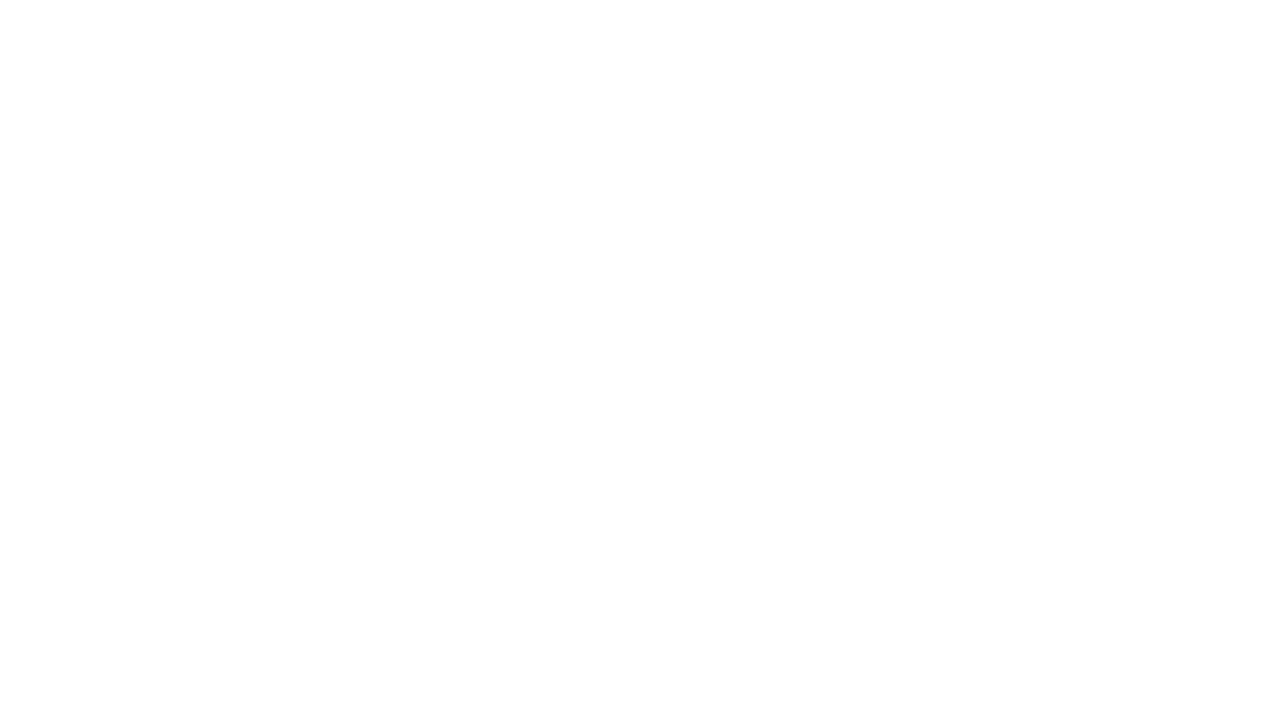
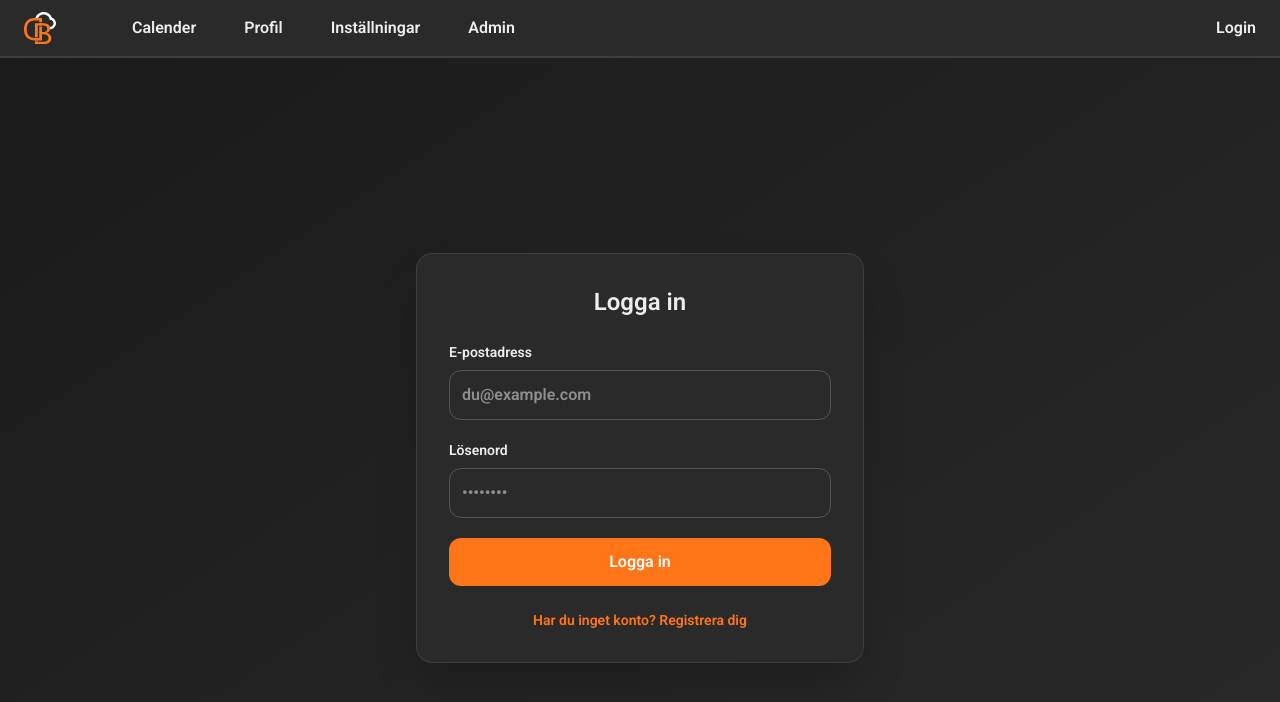
Before and after one commit to Kirill9m/dagbok-next-boot, a Next.js app in the folder dagbok-next-ui/: page /login in a window 1280 px wide. Before the commit this address had no page. Shown: the top 702 px of the page. Built offline with nearby package versions, Linux system fonts and the light colour scheme.

Commit message:
fix: codeRabbit suggestions

```diff
--- a/dagbok-next-ui/package.json
+++ b/dagbok-next-ui/package.json
@@ -10,8 +10,6 @@
     "format": "biome format --write"
   },
   "dependencies": {
-    "@material-tailwind/react": "^2.1.10",
-    "init": "^0.1.2",
     "next": "15.5.4",
     "react": "19.1.0",
     "react-dom": "19.1.0"
--- a/dagbok-next-ui/src/app/(user)/auth/CheckAuthStatus.tsx
+++ b/dagbok-next-ui/src/app/(user)/auth/CheckAuthStatus.tsx
@@ -1,10 +1,11 @@
 interface User {
+  id: string;
   name: string;
   email: string;
 }
 
 const CheckAuthStatus = (): User | null => {
-  const isAuthenticated = true;
+  const isAuthenticated = false;
 
   if (isAuthenticated) {
     return {
--- a/dagbok-next-ui/src/app/(user)/login/Login.tsx
+++ b/dagbok-next-ui/src/app/(user)/login/Login.tsx
@@ -1,10 +1,11 @@
 "use client";
 
-import { useState } from "react";
-import { redirect } from "next/navigation";
+import { useState, useEffect } from "react";
 import CheckAuthStatus from "@/app/(user)/auth/CheckAuthStatus";
+import { useRouter } from "next/navigation";
 
 const Login = () => {
+  const router = useRouter();
   const [email, setEmail] = useState("");
   const [password, setPassword] = useState("");
   const [loading, setLoading] = useState(false);
@@ -27,8 +28,14 @@ const Login = () => {
 
   const user = CheckAuthStatus();
 
-  if (user) {
-    redirect("/profile");
+  useEffect(() => {
+    if(user){
+      router.push("/login");
+    }
+  }, [user, router]);
+
+  if(user) {
+    return null;
   }
 
   return (
--- a/dagbok-next-ui/src/app/(user)/login/page.tsx
+++ b/dagbok-next-ui/src/app/(user)/login/page.tsx
@@ -6,8 +6,8 @@ export const metadata: Metadata = {
 
 import Login from "@/app/(user)/login/Login";
 
-const RegisterPage = () => {
+const LoginPage = () => {
   return <Login />;
 };
 
-export default RegisterPage;
+export default LoginPage;
--- a/dagbok-next-ui/src/app/(user)/register/Register.tsx
+++ b/dagbok-next-ui/src/app/(user)/register/Register.tsx
@@ -15,13 +15,15 @@ const Register = () => {
     setMessage("");
     if (password !== passwordRepeat) {
       setMessage("Lösenord stämmer inte");
+      setLoading(false);
+      return;
     }
 
     try {
       await new Promise((r) => setTimeout(r, 1000));
-      setMessage("Inloggning lyckades");
+      setMessage("Registrering lyckades");
     } catch (err) {
-      setMessage("Fel användarnamn eller lösenord");
+      setMessage("Registrering misslyckades");
     } finally {
       setLoading(false);
     }
@@ -63,11 +65,11 @@ const Register = () => {
             />
           </div>
           <div>
-            <label htmlFor="password" className="block text-sm mb-2">
+            <label htmlFor="repeatPassword" className="block text-sm mb-2">
               Bekräfta
             </label>
             <input
-              id="repeat password"
+              id="repeatPassword"
               type="password"
               placeholder="••••••••"
               value={passwordRepeat}
@@ -82,7 +84,7 @@ const Register = () => {
             disabled={loading}
             className="w-full p-3 rounded-xl bg-[#FF7518] hover:bg-[#ff8833] text-white font-medium transition-all duration-300 disabled:opacity-60"
           >
-            {loading ? "Loggar in..." : "Logga in"}
+            {loading ? "Registrerar..." : "Registrera"}
           </button>
         </form>
 
--- a/dagbok-next-ui/src/app/layout.tsx
+++ b/dagbok-next-ui/src/app/layout.tsx
@@ -2,8 +2,6 @@ import type { Metadata } from "next";
 import "./globals.css";
 import Header from "./components/Header";
 import { Roboto } from "next/font/google";
-import { redirect } from "next/navigation";
-import CheckAuthStatus from "@/app/(user)/auth/CheckAuthStatus";
 
 const roboto = Roboto({
   subsets: ["latin"],
```
